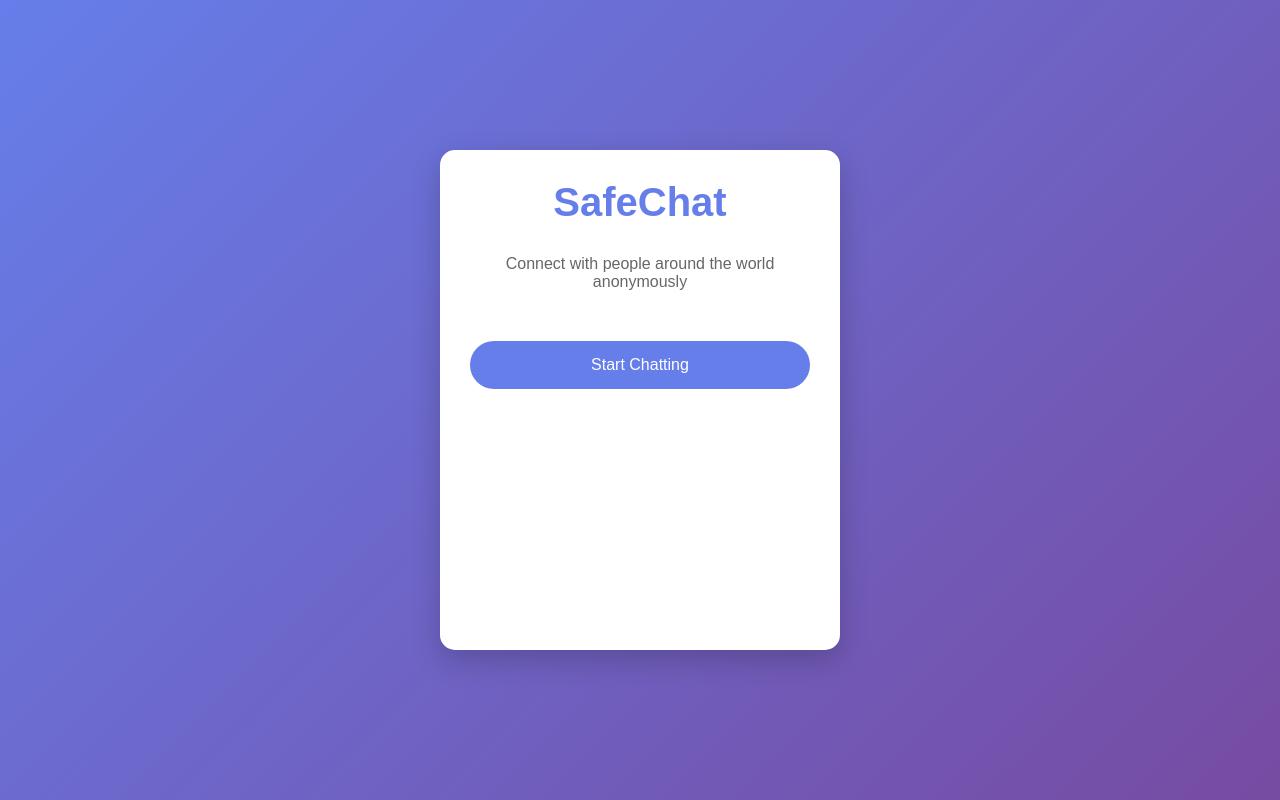
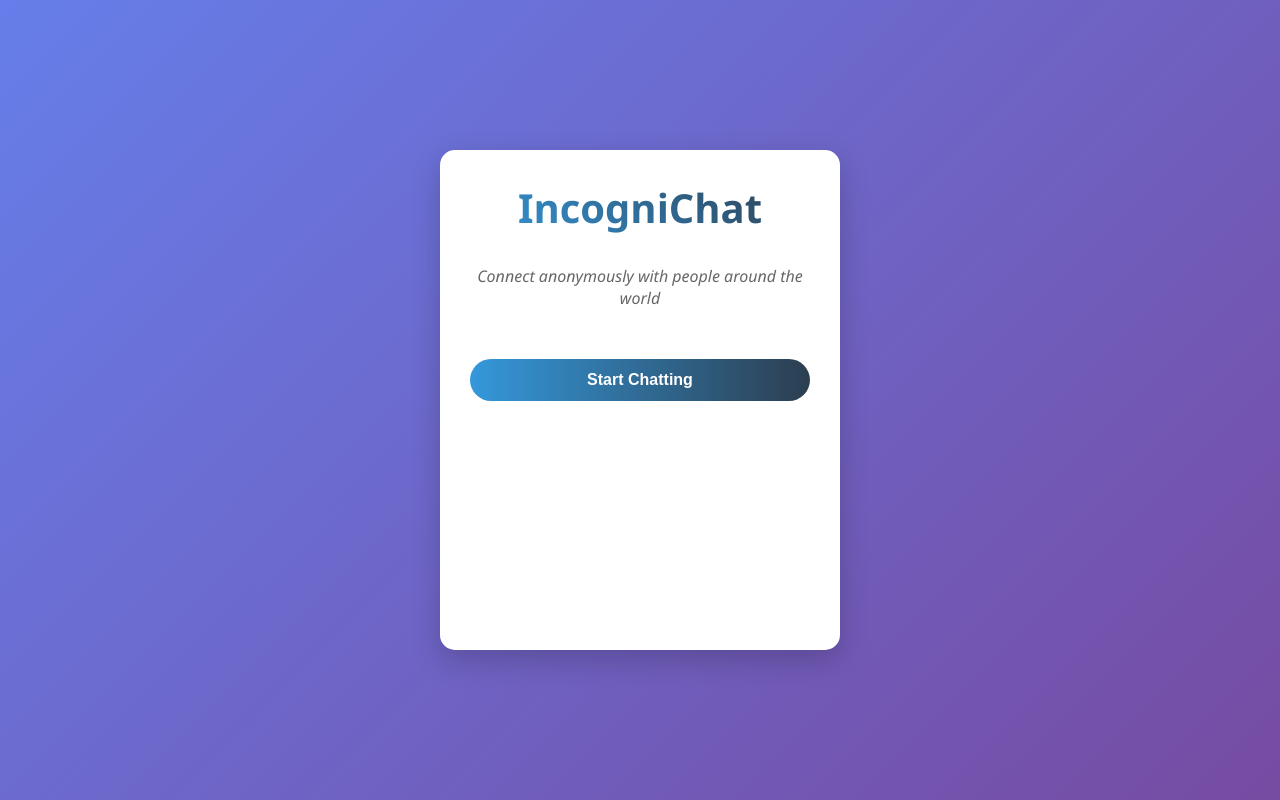
Before and after one commit to AP0420/anonymous-chat-app, a website: page public/index.html in a window 1280 px wide. Drawn offline with nearby package versions, Linux system fonts and the light colour scheme; no server answers.

Commit message:
001Update index.html

```diff
--- a/public/index.html
+++ b/public/index.html
@@ -3,36 +3,73 @@
 <head>
     <meta charset="UTF-8">
     <meta name="viewport" content="width=device-width, initial-scale=1.0">
-    <title>SafeChat - Anonymous Text Chat With Strangers | No Registration Needed</title>
-    <meta name="description" content="Connect with people around the world anonymously through SafeChat. No registration required. Safe, private conversations with our random chat platform.">
-    <meta name="keywords" content="anonymous chat, chat with strangers, random chat, online chat, private messaging, safe chat, no registration chat">
-    <meta name="author" content="SafeChat">
+    <title>IncogniChat - Anonymous Text Chat With Strangers | No Registration Needed</title>
+    <meta name="description" content="Connect with people around the world anonymously through IncogniChat. No registration required. Safe, private conversations with our random chat platform.">
+    <meta name="keywords" content="IncogniChat, anonymous chat, chat with strangers, random chat, online chat, private messaging, safe chat, no registration chat">
+    <meta name="author" content="IncogniChat">
     <meta name="robots" content="index, follow">
-    <meta property="og:title" content="SafeChat - Anonymous Text Chat With Strangers">
-    <meta property="og:description" content="Connect with people around the world anonymously through SafeChat. No registration required.">
+    <meta property="og:title" content="IncogniChat - Anonymous Text Chat With Strangers">
+    <meta property="og:description" content="Connect with people around the world anonymously through IncogniChat. No registration required.">
     <meta property="og:type" content="website">
     <meta property="og:url" content="https://yourdomain.com">
     <!-- Replace with actual image URL -->
-    <meta property="og:image" content="https://yourdomain.com/safechat-preview.png">
+    <meta property="og:image" content="https://yourdomain.com/incognichat-preview.png">
     <meta name="twitter:card" content="summary_large_image">
-    <meta name="twitter:title" content="SafeChat - Anonymous Text Chat">
-    <meta name="twitter:description" content="Connect with people around the world anonymously through SafeChat.">
+    <meta name="twitter:title" content="IncogniChat - Anonymous Text Chat">
+    <meta name="twitter:description" content="Connect with people around the world anonymously through IncogniChat.">
     <link rel="stylesheet" href="style.css">
+    <style>
+        /* Add some subtle branding for IncogniChat */
+        body {
+            font-family: 'Segoe UI', Tahoma, Geneva, Verdana, sans-serif;
+        }
+        h1 {
+            color: #2c3e50;
+            font-size: 2.5rem;
+            margin-bottom: 10px;
+            background: linear-gradient(45deg, #3498db, #2c3e50);
+            -webkit-background-clip: text;
+            -webkit-text-fill-color: transparent;
+            font-weight: 700;
+        }
+        .tagline {
+            color: #7f8c8d;
+            font-style: italic;
+            margin-bottom: 25px;
+        }
+        button {
+            background: linear-gradient(to right, #3498db, #2c3e50);
+            color: white;
+            border: none;
+            padding: 12px 24px;
+            border-radius: 25px;
+            cursor: pointer;
+            font-weight: 600;
+            transition: all 0.3s ease;
+        }
+        button:hover {
+            transform: translateY(-2px);
+            box-shadow: 0 5px 15px rgba(0,0,0,0.1);
+        }
+        .new-partner-btn {
+            background: linear-gradient(to right, #e74c3c, #c0392b);
+        }
+    </style>
 </head>
 <body>
     <div class="container">
         <!-- Welcome Screen -->
         <div id="welcome-screen" class="screen active">
-            <h1>SafeChat</h1>
-            <p>Connect with people around the world anonymously</p>
+            <h1>IncogniChat</h1>
+            <p class="tagline">Connect anonymously with people around the world</p>
             <button onclick="showPreferenceScreen()">Start Chatting</button>
 
             <!-- Added SEO content (hidden until needed) -->
             <div class="seo-content" style="display: none;">
-                <h2>Safe Anonymous Chat Platform</h2>
-                <p>SafeChat is a free anonymous chat platform that allows you to connect with strangers from around the world without registration. Our random chat service matches you with compatible partners based on your preferences for meaningful conversations.</p>
+                <h2>IncogniChat - Safe Anonymous Chat Platform</h2>
+                <p>IncogniChat is a free anonymous chat platform that allows you to connect with strangers from around the world without registration. Our random chat service matches you with compatible partners based on your preferences for meaningful conversations.</p>
 
-                <h3>How to Use SafeChat</h3>
+                <h3>How to Use IncogniChat</h3>
                 <ol>
                     <li>Click "Start Chatting" to begin</li>
                     <li>Select your gender and chat preferences</li>
@@ -41,7 +78,7 @@
                     <li>Use the "Next Person" button anytime to chat with someone new</li>
                 </ol>
 
-                <h3>Why Choose SafeChat?</h3>
+                <h3>Why Choose IncogniChat?</h3>
                 <ul>
                     <li>Complete anonymity - no registration required</li>
                     <li>Safe and moderated environment</li>
@@ -98,7 +135,7 @@
 
     <!-- Simple footer for SEO -->
     <footer style="display: none;">
-        <p>© 2023 SafeChat - Anonymous Chat Platform. Connect with strangers safely and anonymously.
+        <p>© 2023 IncogniChat - Anonymous Chat Platform. Connect with strangers safely and anonymously.
             <a href="/privacy">Privacy Policy</a> |
             <a href="/terms">Terms of Service</a>
         </p>
```
